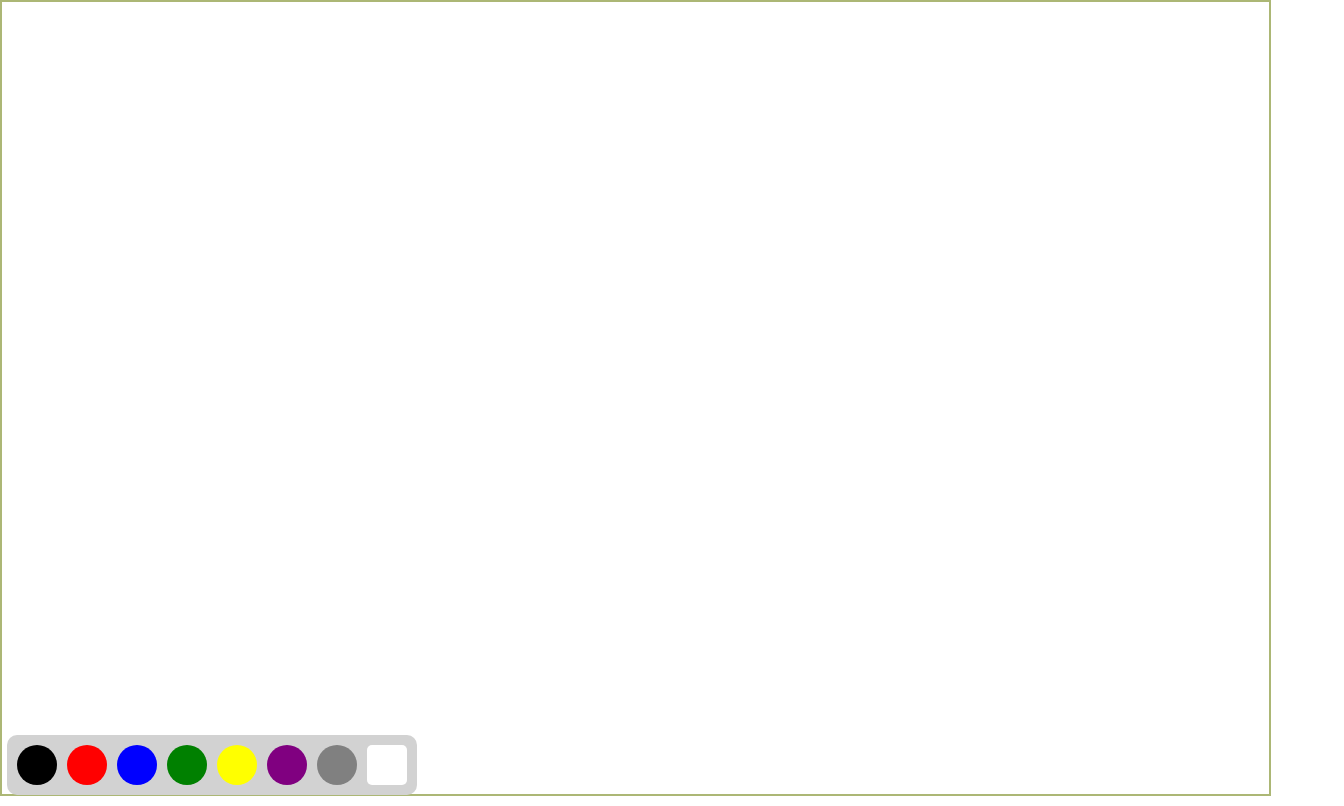
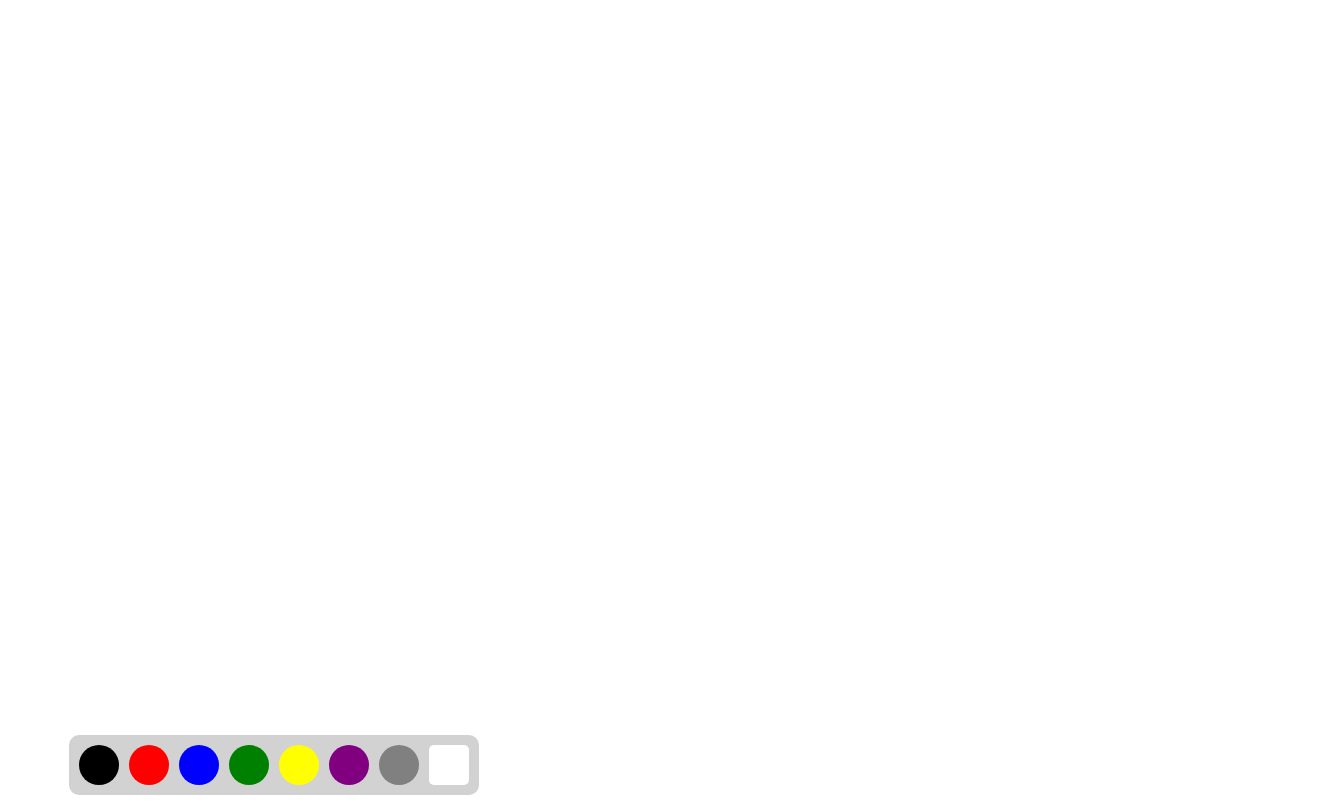
Before and after one commit to qijigithub/DrawingCanvas, a React (Create React App) app: page / in a window 1280 px wide. Shown: the whole page, 1344 px wide, since content can reach past the window. Built offline with nearby package versions, Linux system fonts and the light colour scheme.

Commit message:
feat: fixed container

```diff
--- a/src/App.css
+++ b/src/App.css
@@ -37,19 +37,17 @@
   }
 }
 body{
-  width:99vw;
-  height:99vh;
+  width:100vw;
+  height:100vh;
   margin:0;
   padding:0;
   overflow: hidden;
-  border: 2px solid rgb(172, 183, 117);
 }
 #canvas{
   position:fixed;  /*or absolute (or not..) depending on your goal*/
   left:0;
   top:0;
   overflow: hidden;
-  border: 3px solid rgb(2, 58, 170);
 }
 #colorButtonBox{
   position:absolute;
--- a/src/App.js
+++ b/src/App.js
@@ -52,7 +52,7 @@ const onDrawing = (context, sx, sy, cx, cy) => {
       case 6: context.strokeStyle = 'purple';break;
       case 7: context.strokeStyle = 'grey';break;
     }
-    context.lineWidth = 5
+    context.lineWidth = 3
     context.stroke();
   }
 }
@@ -88,7 +88,7 @@ React.useEffect(()=>{
 //////////////////
 
 return (
-  <>
+  <Container fixed>
   <div ref={containerRef}>
   <Canvas id="canvas" onDraw={onDrawing} onStart={startDrawing} onStop={endDrawing} onEnd={onExit} height={height} width={width}/>
   </div>
@@ -104,7 +104,7 @@ return (
     {/* <button onClick={selectPencil}>pencil</button>
     <button onClick={selectEraser}>eraser</button> */}
   </div>
-  </>
+  </Container>
 )
 
 
```
